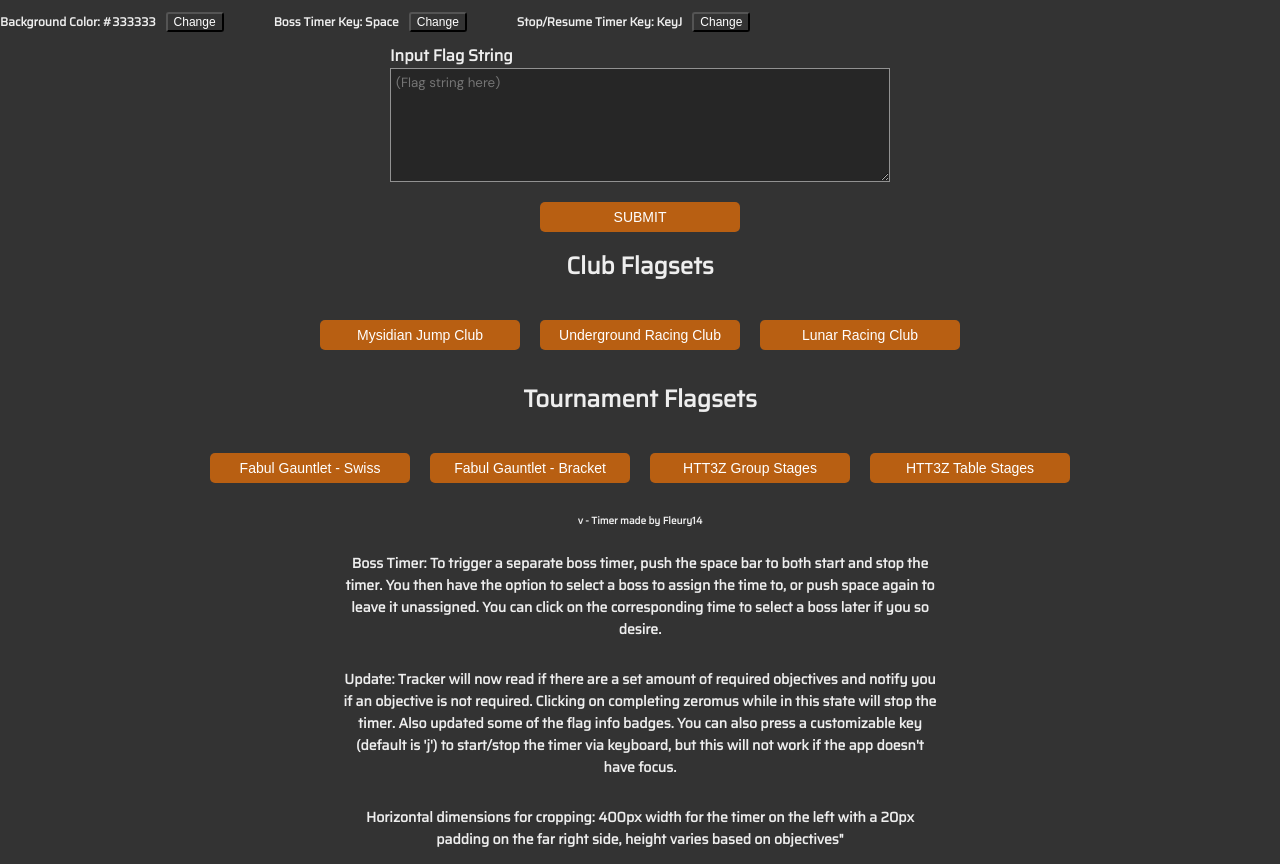
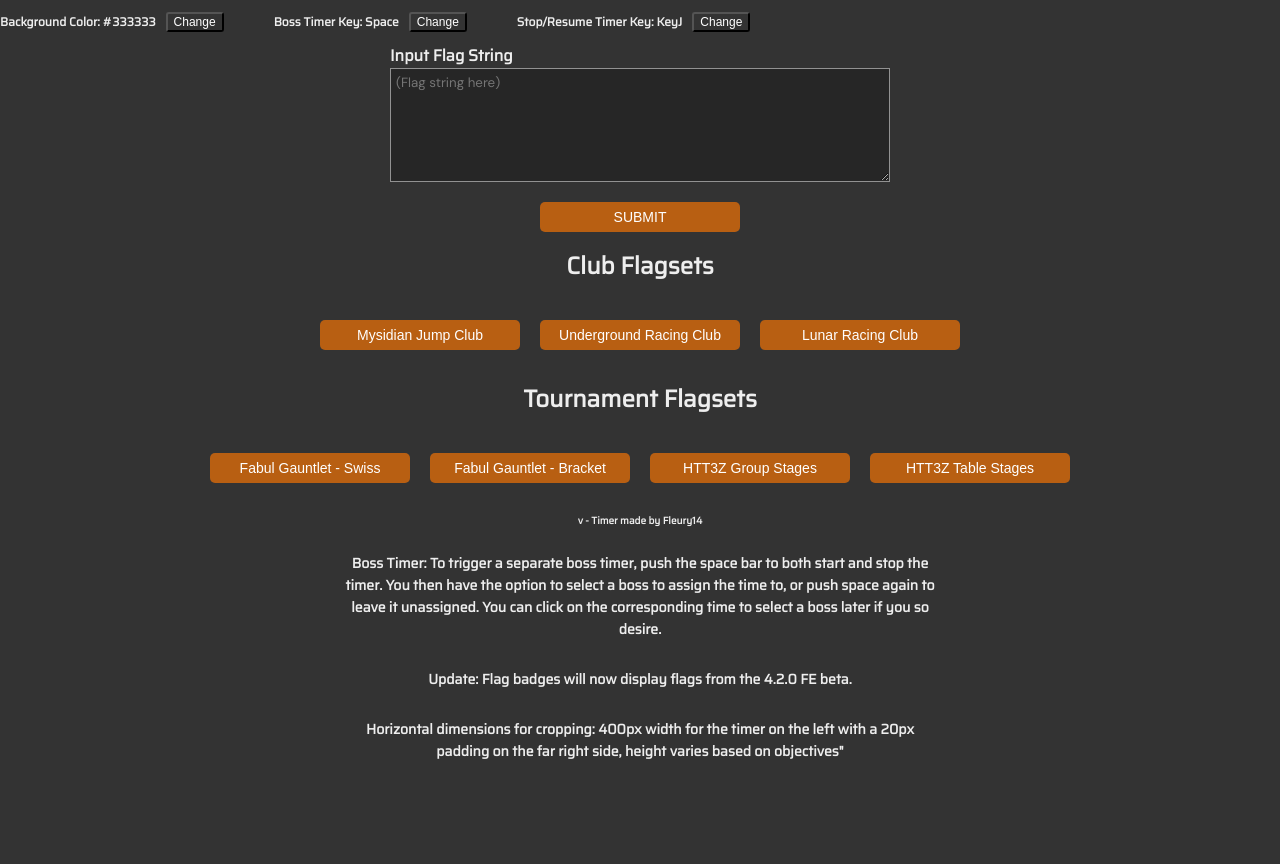
Before and after one commit to Fleury14/v4-timer, a React (Create React App) app: page / in a window 1280 px wide. After the commit the page ends 800 px from the top, so only its background shows below. Built offline with nearby package versions, Linux system fonts and the light colour scheme; no server answers.

Commit message:
refac(flag input): update message and ver number

```diff
--- a/src/components/flag-input/flag-input.js
+++ b/src/components/flag-input/flag-input.js
@@ -11,7 +11,7 @@ const FlagInputComponent = (props) => {
             <p className="credits">v{process.env.REACT_APP_VERSION} - Timer made by Fleury14</p>
             <div className="flag-input-container">
                 <p className="instructions">Boss Timer: To trigger a separate boss timer, push the space bar to both start and stop the timer. You then have the option to select a boss to assign the time to, or push space again to leave it unassigned. You can click on the corresponding time to select a boss later if you so desire.</p>
-                <p className="instructions">Update: Tracker will now read if there are a set amount of required objectives and notify you if an objective is not required. Clicking on completing zeromus while in this state will stop the timer. Also updated some of the flag info badges. You can also press a customizable key (default is 'j') to start/stop the timer via keyboard, but this will not work if the app doesn't have focus.</p>
+                <p className="instructions">Update: Flag badges will now display flags from the 4.2.0 FE beta.</p>
             </div>
             <div className="flag-input-container">
                 <p className="instructions">Horizontal dimensions for cropping: 400px width for the timer on the left with a 20px padding on the far right side, height varies based on objectives"</p>
```
